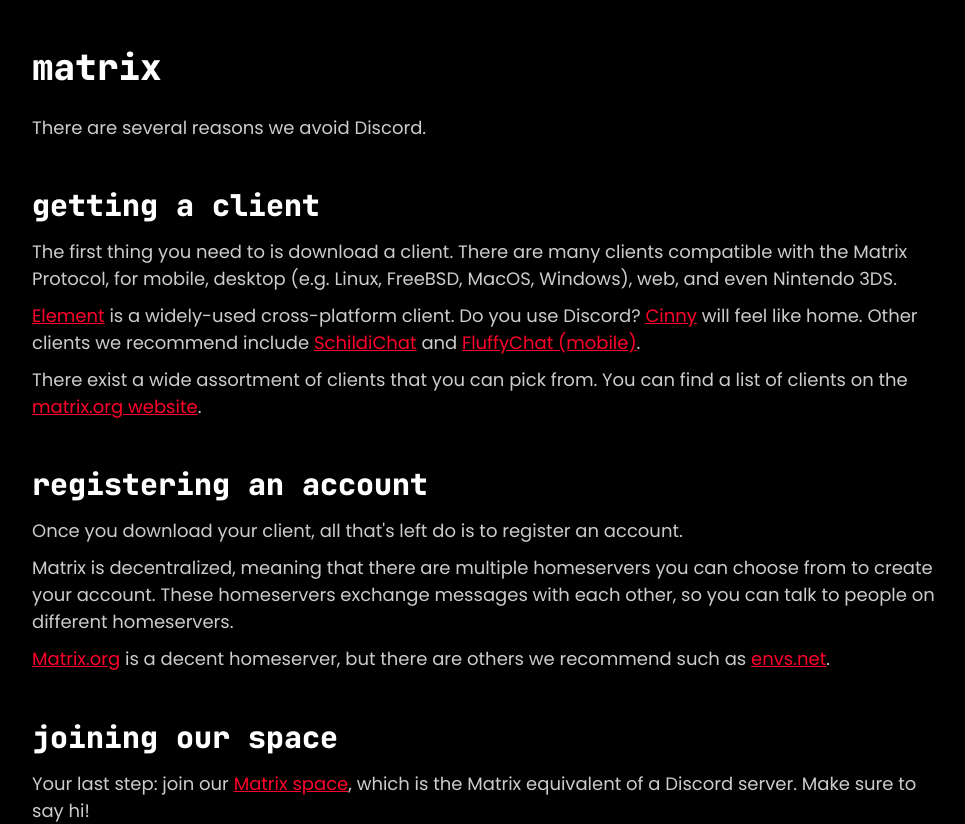
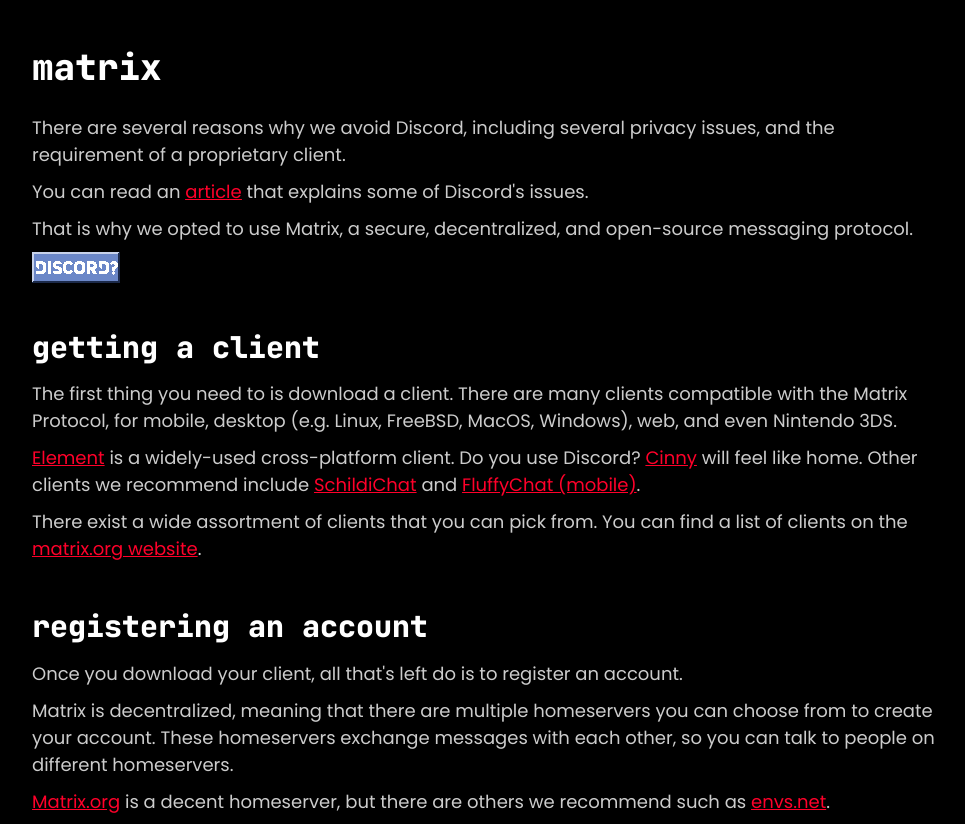
Before and after one commit to cyber5-crhs/website, a Next.js app: page /matrix in a window 1280 px wide. Shown: the top 824 px of the page, without its empty margins (23-988 px from the left). Built offline with nearby package versions, Linux system fonts and the light colour scheme.

Commit message:
add explanation for avoiding discord and choosing matrix

```diff
--- a/pages/matrix.tsx
+++ b/pages/matrix.tsx
@@ -3,6 +3,8 @@
 import { Text, Flex, Spacer } from '@chakra-ui/react';
 
 import Link from 'next/link';
+
+import Image from 'next/image';
 
 import styles from '@/styles/Matrix.module.scss';
 import Footer from '@/components/Footer';
@@ -40,8 +42,27 @@
       </Flex>
       <Spacer />
       <Text fontSize='lg' color='var(--color-text)'>
-        There are several reasons we avoid Discord.
+        There are several reasons why we avoid Discord, including several privacy
+        issues, and the requirement of a proprietary client.
       </Text>
+      <Text fontSize='lg' color='var(--color-text)'>
+        You can read an{' '}
+        <RedTextUnderline>
+          <a href='https://cadence.moe/blog/2020-06-06-why-you-shouldnt-trust-discord'>
+            article
+          </a>
+        </RedTextUnderline>{' '}
+        that explains some of Discord's issues.
+      </Text>
+      <Text fontSize='lg' color='var(--color-text)'>
+        That is why we opted to use Matrix, a secure, decentralized, and open-source messaging protocol.
+      </Text>
+      <Image
+        width='88'
+        height='31'
+        alt='A gif saying Discord, NO WAY!'
+        src='/assets/discord-no-way.gif'
+      />
       <Text
         fontWeight='extrabold'
         fontSize='3xl'
```
Also changed, not shown: public/assets/discord-no-way.gif (added).
